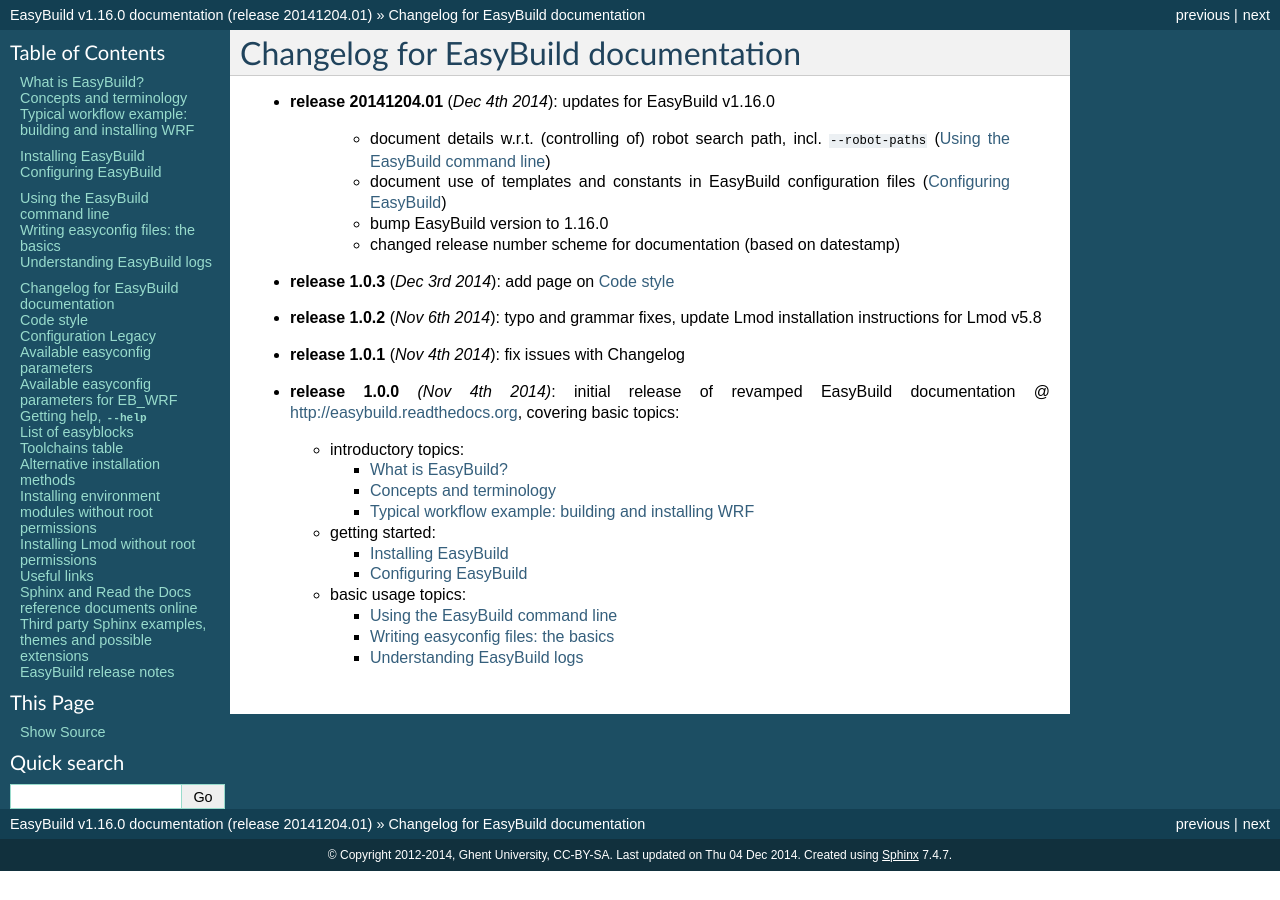
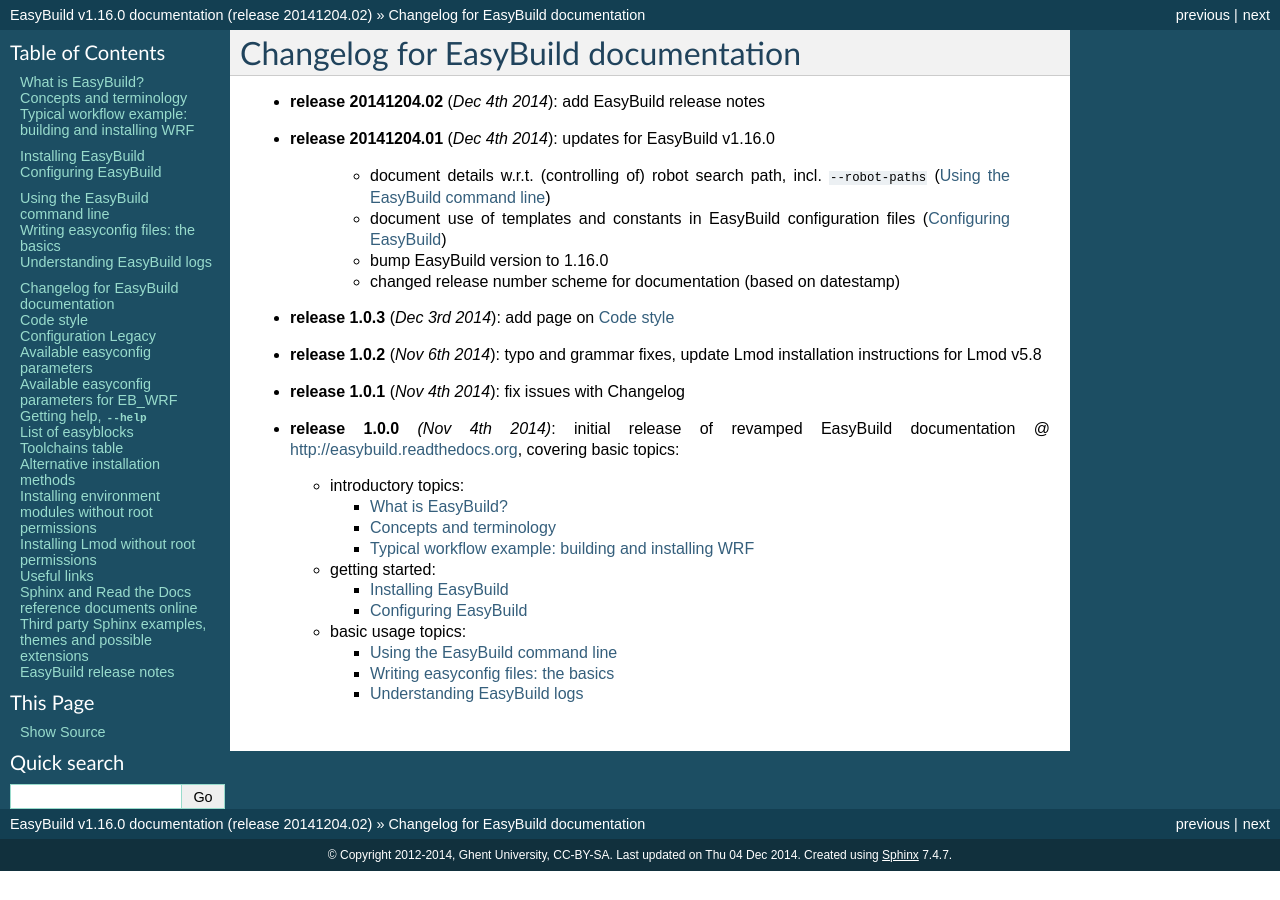
Before and after one commit to easybuilders/easybuild, a Sphinx documentation site: the page built from docs/Changelog.rst, in a window 1280 px wide. Built offline with Sphinx 7.4.7, drawn with Linux system fonts in a browser that asks for light colours.

Commit message:
bump release, update changelog

```diff
--- a/docs/Changelog.rst
+++ b/docs/Changelog.rst
@@ -3,6 +3,7 @@
 Changelog for EasyBuild documentation
 -------------------------------------
 
+* **release 20141204.02** (`Dec 4th 2014`): add EasyBuild release notes
 * **release 20141204.01** (`Dec 4th 2014`): updates for EasyBuild v1.16.0
 
     * document details w.r.t. (controlling of) robot search path, incl. ``--robot-paths`` (:ref:`using_the_easybuild_command_line`)
--- a/docs/conf.py
+++ b/docs/conf.py
@@ -43,7 +43,7 @@
 # The short X.Y version.
 version = '1.16.0'  # this is meant to reference the version of EasyBuild
 # The full version, including alpha/beta/rc tags.
-release = '20141204.01'  # this is meant to reference the version of the documentation itself
+release = '20141204.02'  # this is meant to reference the version of the documentation itself
 
 # There are two options for replacing |today|: either, you set today to some
 # non-false value, then it is used:
```
